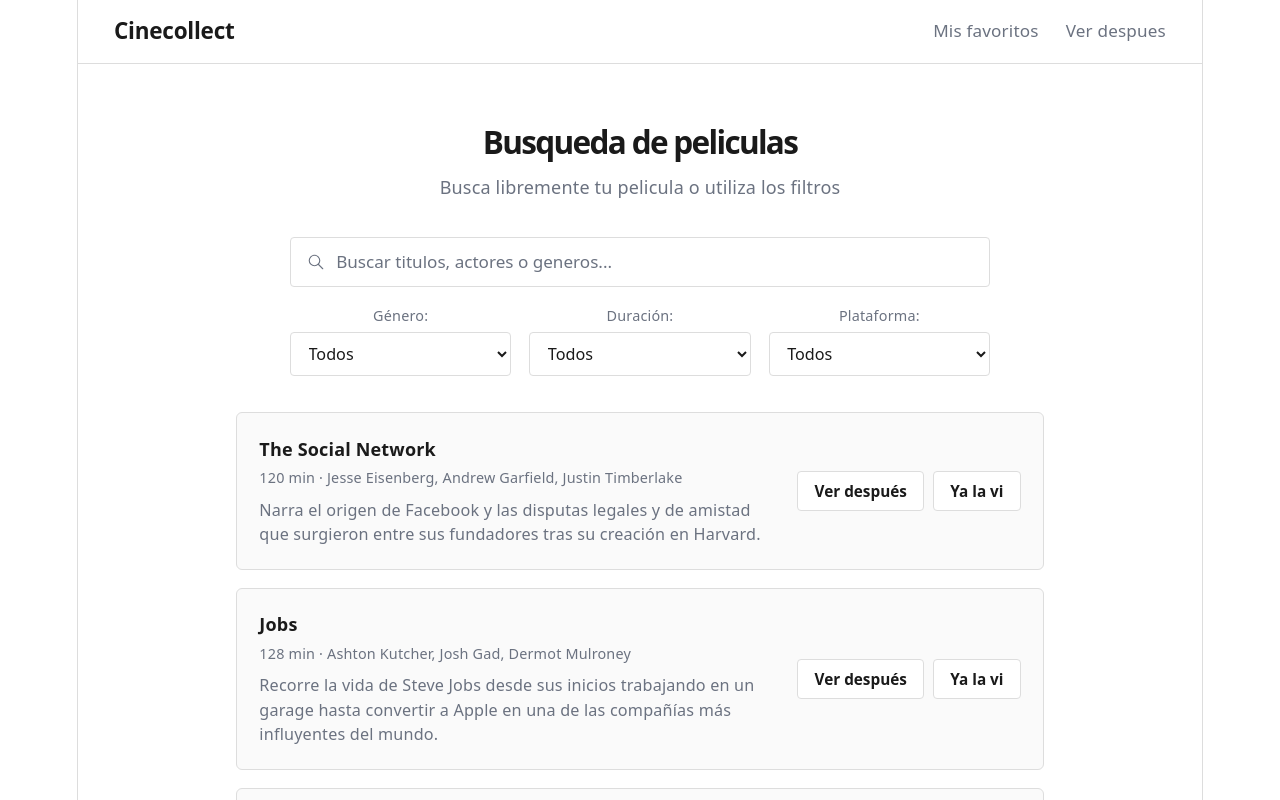
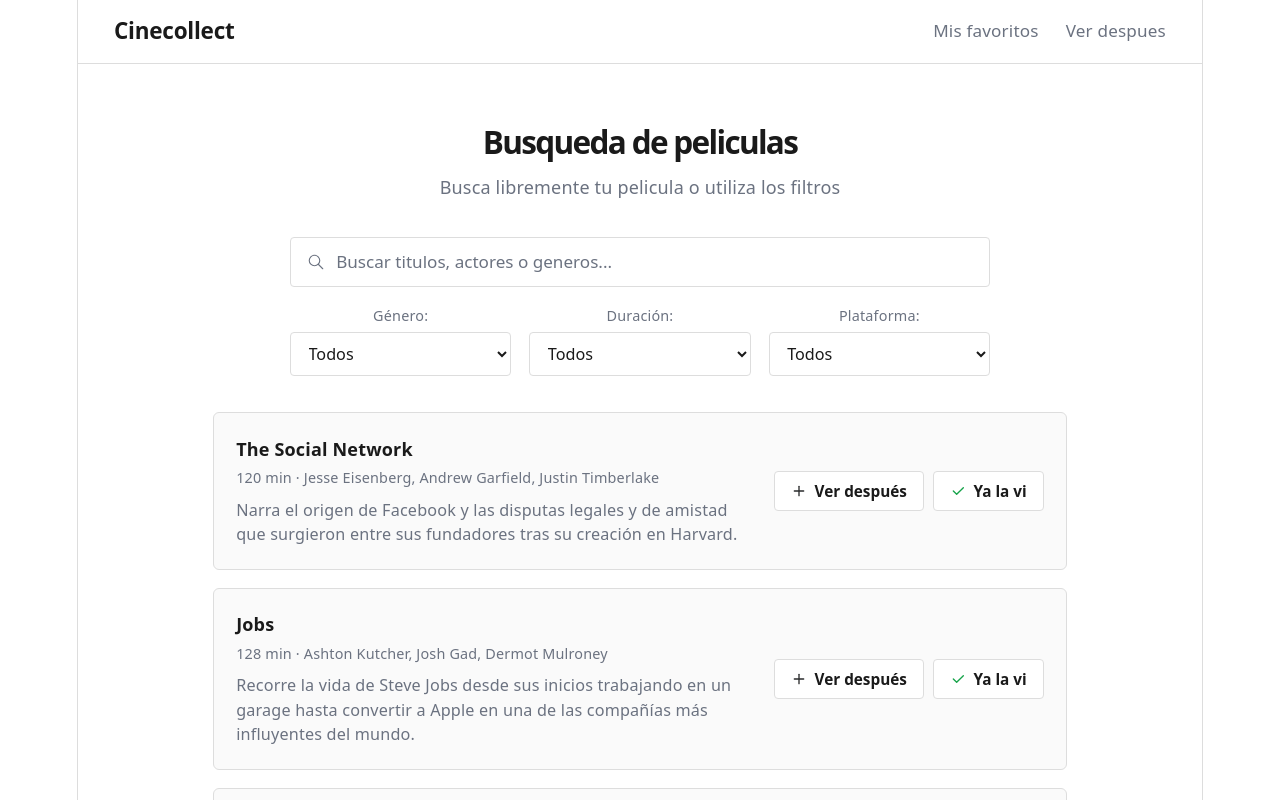
Before and after one commit to floreslog/cinecollect-project, a React (Vite) app in the folder client/: page / in a window 1280 px wide. Shown: the top 800 px of the page. Built offline with nearby package versions, Linux system fonts and the light colour scheme.

Commit message:
chore: agregar iconos svg a los botones de card pelicula

```diff
--- a/client/src/components/card-pelicula/CardPelicula.tsx
+++ b/client/src/components/card-pelicula/CardPelicula.tsx
@@ -22,10 +22,37 @@
 
       <div className="pelicula-acciones">
         <button type="button" className="btn-ver-despues">
+          <svg
+            xmlns="http://www.w3.org/2000/svg"
+            width="24"
+            height="24"
+            viewBox="0 0 24 24"
+            fill="none"
+            stroke="currentColor"
+            strokeWidth="2"
+            strokeLinecap="round"
+            strokeLinejoin="round"
+          >
+            <path d="M12 5l0 14" />
+            <path d="M5 12l14 0" />
+          </svg>
           Ver después
         </button>
 
         <button type="button" className="btn-visto">
+          <svg
+            xmlns="http://www.w3.org/2000/svg"
+            width="24"
+            height="24"
+            viewBox="0 0 24 24"
+            fill="none"
+            stroke="currentColor"
+            strokeWidth="2"
+            strokeLinecap="round"
+            strokeLinejoin="round"
+          >
+            <path d="M5 12l5 5l10 -10" />
+          </svg>
           Ya la vi
         </button>
       </div>
```
